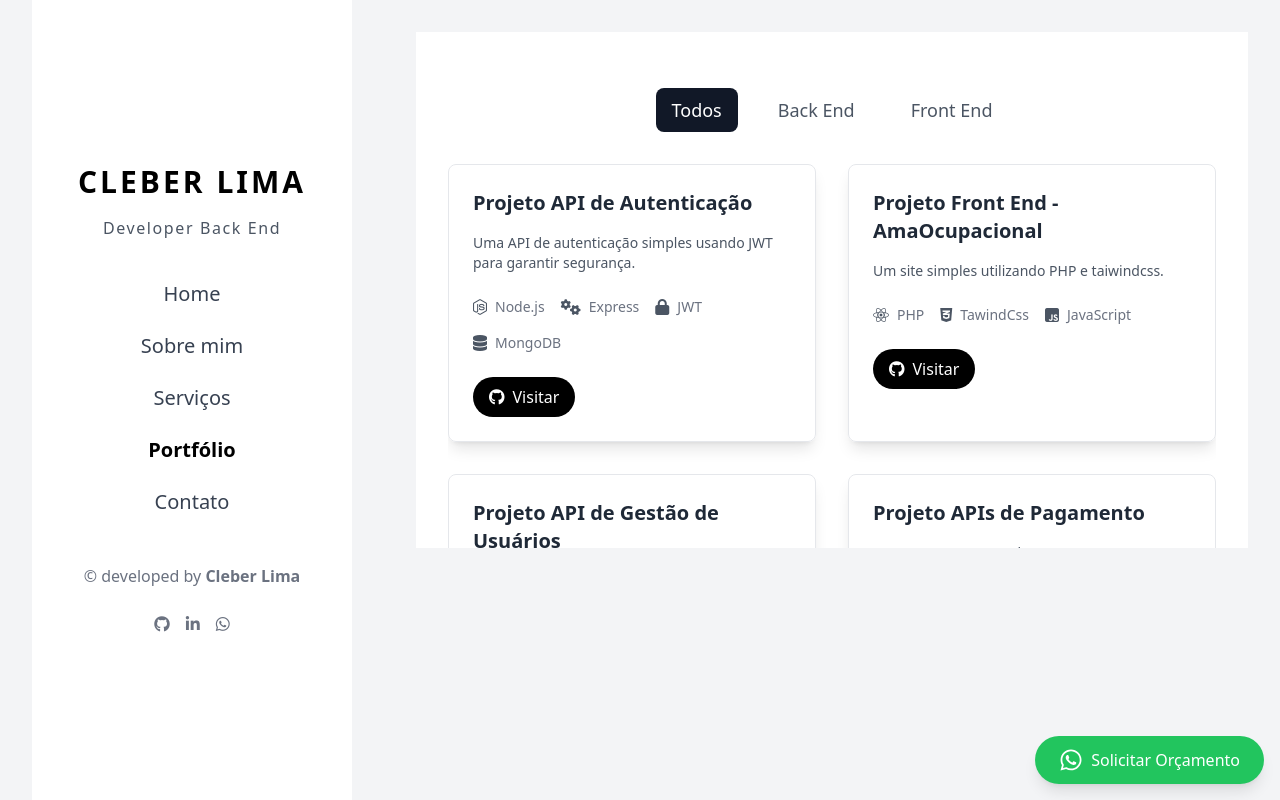
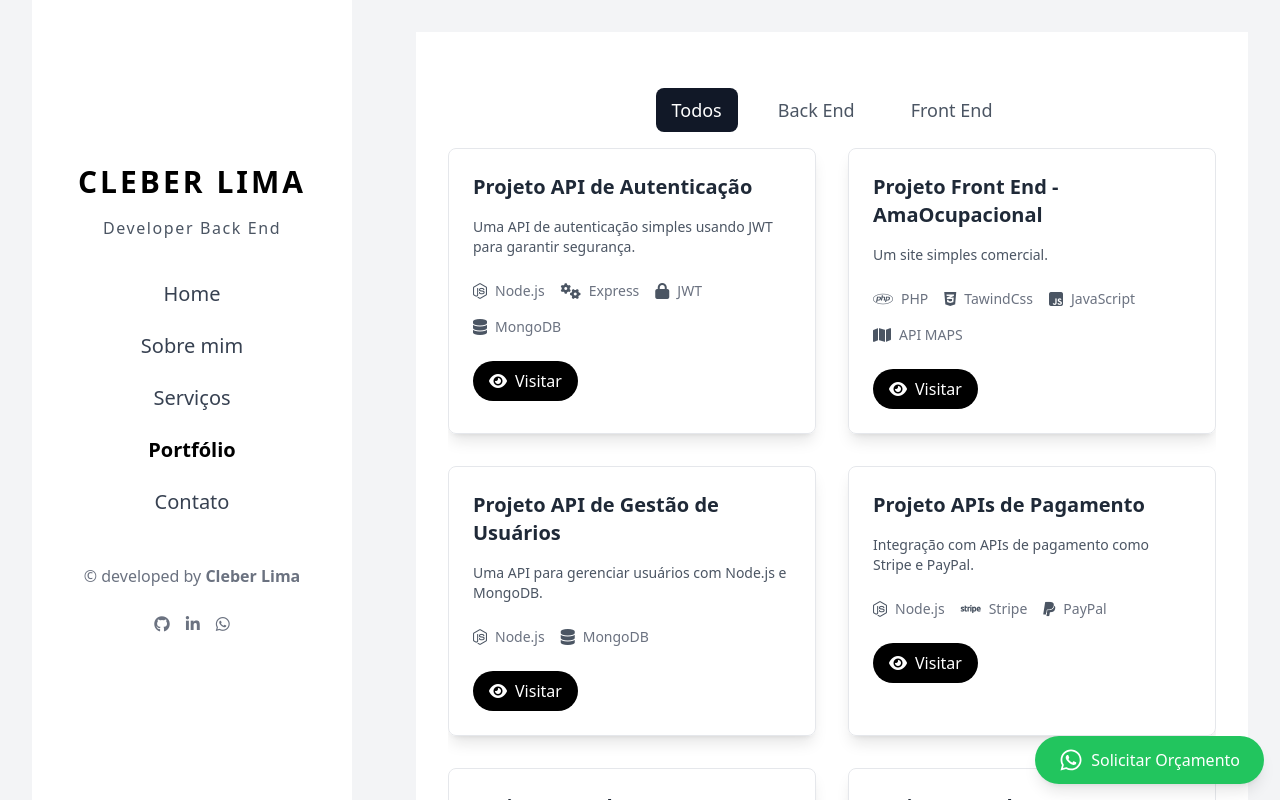
Before and after one commit to cleberliim/portfolio-online-devs, a React (Create React App) app: page /portfolio in a window 1280 px wide. Built offline with nearby package versions, Linux system fonts and the light colour scheme.

Commit message:
modified:   src/components/Portfolio.js  	modified:   src/components/Portfolio.module.css

```diff
--- a/src/components/Portfolio.js
+++ b/src/components/Portfolio.js
@@ -1,8 +1,7 @@
-// src/components/Portfolio.js
 import React, { useState, useEffect } from 'react';
 import { FaWhatsapp } from 'react-icons/fa';
-import SkeletonCard from './SkeletonCard'; // Certifique-se de que o caminho está correto
-import styles from './Portfolio.module.css';
+import SkeletonCard from './SkeletonCard';
+
 
 const portfolioItems = [
   {
@@ -21,12 +20,13 @@ const portfolioItems = [
   {
     id: 2,
     title: 'Projeto Front End - AmaOcupacional',
-    description: 'Um site simples utilizando PHP e taiwindcss.',
+    description: 'Um site simples comercial.',
     category: 'Front End',
     technologies: [
-      { name: 'PHP', icon: 'fab fa-react' },
+      { name: 'PHP', icon: 'fa-brands fa-php' },
       { name: 'TawindCss', icon: 'fab fa-css3-alt' },
       { name: 'JavaScript', icon: 'fab fa-js-square' },
+      { name: 'API MAPS', icon: 'fa-solid fa-map' },
     ],
     github: 'https://www.amaocupacional.com/',
   },
@@ -43,6 +43,30 @@ const portfolioItems = [
   },
   {
     id: 4,
+    title: 'Projeto APIs de Pagamento',
+    description: 'Integração com APIs de pagamento como Stripe e PayPal.',
+    category: 'Back End',
+    technologies: [
+      { name: 'Node.js', icon: 'fab fa-node-js' },
+      { name: 'Stripe', icon: 'fab fa-stripe' },
+      { name: 'PayPal', icon: 'fab fa-paypal' },
+    ],
+    github: 'https://github.com/seu-usuario/projeto-pagamentos',
+  },
+  {
+    id: 5,
+    title: 'Projeto APIs de Pagamento',
+    description: 'Integração com APIs de pagamento como Stripe e PayPal.',
+    category: 'Back End',
+    technologies: [
+      { name: 'Node.js', icon: 'fab fa-node-js' },
+      { name: 'Stripe', icon: 'fab fa-stripe' },
+      { name: 'PayPal', icon: 'fab fa-paypal' },
+    ],
+    github: 'https://github.com/seu-usuario/projeto-pagamentos',
+  },
+  {
+    id: 6,
     title: 'Projeto APIs de Pagamento',
     description: 'Integração com APIs de pagamento como Stripe e PayPal.',
     category: 'Back End',
@@ -76,9 +100,9 @@ const Portfolio = () => {
     : portfolioItems.filter((project) => project.category === selectedCategory);
 
   return (
-    <div className="max-w-7xl mx-auto px-4 sm:px-6 lg:px-8 bg-white pt-14">
-      <div className="flex justify-center space-x-6 mb-8">
-        {/*add ou delete o nome das categorias em portfólio. */}
+    <div className="h-screen flex flex-col max-w-7xl mx-auto px-4 sm:px-6 lg:px-8 bg-white pt-14">
+      {/* Cabeçalho fixo */}
+      <div className="flex justify-center space-x-6 mb-4">
         {['Todos', 'Back End', 'Front End'].map((category) => (
           <button
             key={category}
@@ -90,7 +114,8 @@ const Portfolio = () => {
         ))}
       </div>
 
-      <div className={`${styles['project-container']} ${styles['scrollbar-hidden']}`}>
+      {/* Conteúdo rolável */}
+      <div className="flex-grow overflow-y-auto">
         <div className="grid grid-cols-1 sm:grid-cols-2 lg:grid-cols-2 gap-8">
           {loading
             ? Array.from({ length: 4 }).map((_, index) => <SkeletonCard key={index} />)
@@ -112,7 +137,7 @@ const Portfolio = () => {
                   rel="noopener noreferrer"
                   className="inline-flex items-center bg-black text-white py-2 px-4 rounded-full hover:bg-gray-800 transition-colors duration-300"
                 >
-                  <i className="fab fa-github mr-2"></i>
+                  <i className="fa-solid fa-eye mr-2"></i>
                   Visitar
                 </a>
               </div>
@@ -120,6 +145,7 @@ const Portfolio = () => {
         </div>
       </div>
 
+      {/* Botão do WhatsApp fixo */}
       <a
         href="https://wa.me/+5515991495111"
         target="_blank"
--- a/src/components/Portfolio.module.css
+++ b/src/components/Portfolio.module.css
@@ -1,12 +1,12 @@
 /* Esconde as barras de rolagem no navegador */
+.scrollbar-hidden {
+  scrollbar-width: none; /* Firefox */
+}
+
 .scrollbar-hidden::-webkit-scrollbar {
-    display: none; /* Esconde a barra de rolagem */
-  }
+  display: none; /* Chrome, Safari, Opera */
+}
 
-  .scrollbar-hidden {
-    -ms-overflow-style: none;  /* Para o Internet Explorer */
-    scrollbar-width: none; /* Para o Firefox */
-  }
 
   .project-container {
     height: 24rem;
```
